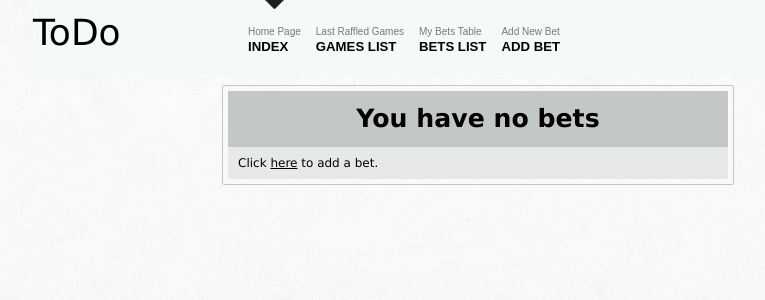
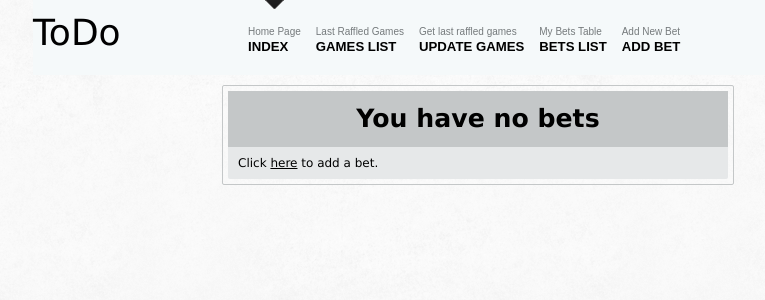
Before and after one commit to adroaldof/lottery, a Django app: template templates/megasena/bets.html in a window 1280 px wide. Shown: the top 300 px of the page, without its empty margins (157-922 px from the left). Run offline with Django 3.2, Linux system fonts and the light colour scheme; the template is opened without the code that fills it, so the values that code supplies are empty; style sheets or scripts are compiled from the project's sources; some libraries are stand-ins or nearby versions.

Commit message:
Add update megasena games

```diff
--- a/templates/base.html
+++ b/templates/base.html
@@ -48,6 +48,7 @@
       <ul id="navigation" class="nav_hint">
         <li><a href="{% url 'megasena-create-bet' %}" data-current="create"><span class="subheading">{% trans "Add New Bet" %}</span><br />{% trans "Add Bet" %}</a></li>
         <li><a href="{% url 'megasena-bets-list' %}" data-current="bets"><span class="subheading">{% trans "My Bets Table" %}</span><br />{% trans "Bets List" %}</a></li>
+        <li><a href="{% url 'parse-megasena' %}"><span class="subheading">{% trans "Get last raffled games" %}</span><br />{% trans "Update Games" %}</a></li>
         <li><a href="{% url 'megasena-home' %}" data-current="concourses"><span class="subheading">{% trans "Last Raffled Games" %}</span><br />{% trans "Games List" %}</a></li>
         <li><a href="{% url 'index' %}" data-current="home" class="current"><span class="subheading">{% trans "Home Page" %}</span><br />{% trans "Index" %}</a></li>
       </ul>
```
